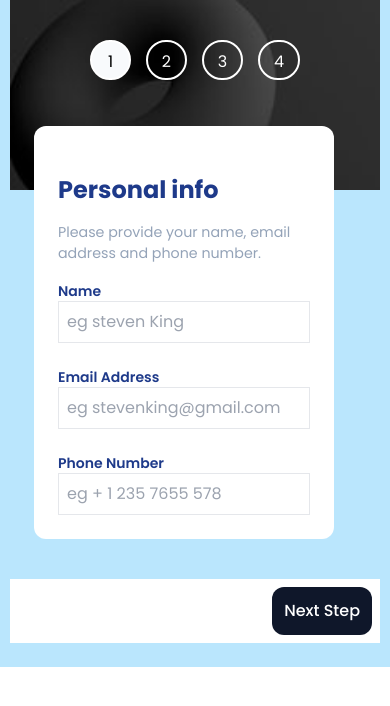
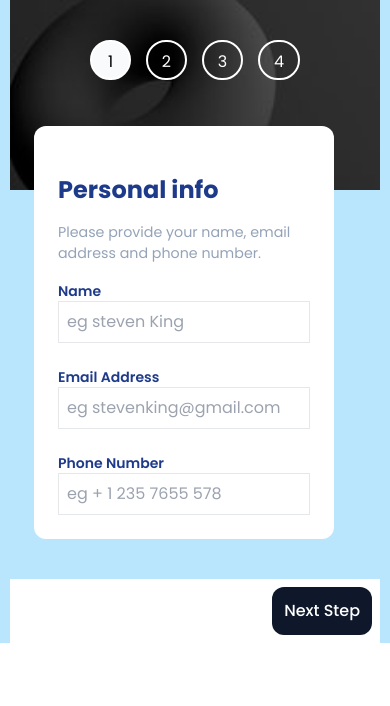
Before and after one commit to Olamzzy913/Multiple-Form-step, a website: page index.html in a window 390 px wide. Drawn offline with nearby package versions, Linux system fonts and the light colour scheme; files that its build step writes are made by us from their sources.

Commit message:
update index file name

```diff
--- a/index.html
+++ b/index.html
@@ -14,7 +14,7 @@
   </head>
   <body>
     <div class="flex justify-center items-center bg-sky-200 md:min-h-screen sm:min-h-min">
-     <div class="flex flex-col h-[667px] md:h-auto md:flex-row sm:bg-blue-200 md:bg-white md:rounded-3xl md:p-4">
+     <div class="flex flex-col  md:flex-row sm:bg-blue-200 md:bg-white md:rounded-3xl md:p-4">
      <div class="header-tag  md:rounded-xl md:align-middle h-[190px] w-[370px] sm:w-auto md:h-auto md:w-[15rem]">
 
       <div class="flex flex-row md:pr-0 transition-all duration-100 pt-10 justify-between px-20 md:pt-6 md:pl-8 md:flex-col md:space-y-6  sm:space-y-0 sm:space-x-6 sm:justify-center">
```
